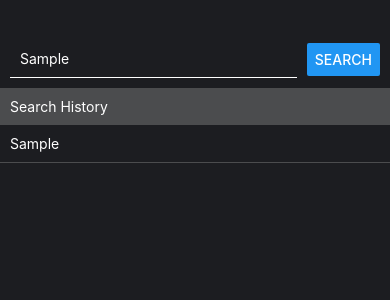
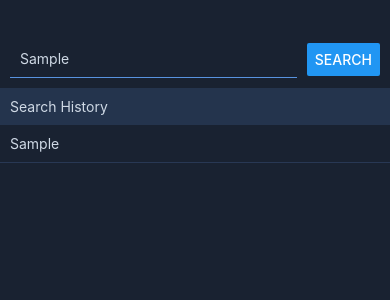
Before and after one commit to sujyoth/react_lyrics, a React Native app: screen / in a window 390 px wide. Both pictures are taken after typing "Sample" into the empty fields and a click on the button "SEARCH". Shown: the top 300 px of the page. Built offline with nearby package versions, Linux system fonts and the light colour scheme.

Commit message:
Updated theming

```diff
--- a/App.js
+++ b/App.js
@@ -49,14 +49,14 @@ const styles = StyleSheet.create({
   screen: {
     paddingTop: 40,
     height: '100%',
-    backgroundColor: '#1c1d21'
+    backgroundColor: '#192231'
   },
   categoryTextContainer: {
     padding: 10,
     marginTop: 10,
-    backgroundColor: '#4b4c4e',
+    backgroundColor: '#24344d',
   },
   categoryText: {
-    color: '#fff'
+    color: '#cfd9e5'
   }
 })
--- a/components/SearchInput.js
+++ b/components/SearchInput.js
@@ -18,6 +18,7 @@ const SearchInput = props => {
             />
             <Button
                 title="Search"
+                style={styles.searchButton}
                 onPress={() => props.onSearch(searchedSong)}
             />
         </View>
@@ -33,11 +34,14 @@ const styles = StyleSheet.create({
     },
     inputText: {
         flex: 1,
-        color: '#fff',
-        borderBottomColor: '#fff',
+        color: '#cfd9e5',
+        borderBottomColor: '#5893df',
         borderBottomWidth: 1,
         padding: 10,
         marginRight: 10
+    },
+    searchButton: {
+        backgroundColor: '#5893df'
     }
 })
 
--- a/components/SearchItem.js
+++ b/components/SearchItem.js
@@ -16,11 +16,11 @@ const SearchItem = props => {
 const styles = StyleSheet.create({
     listItem: {
         padding: 10,
-        borderBottomColor: '#4b4c4e',
+        borderBottomColor: '#283854',
         borderBottomWidth: 0.5
     },
     listItemText: {
-        color: '#fff',
+        color: '#cfd9e5'
     }
 })
 
```
